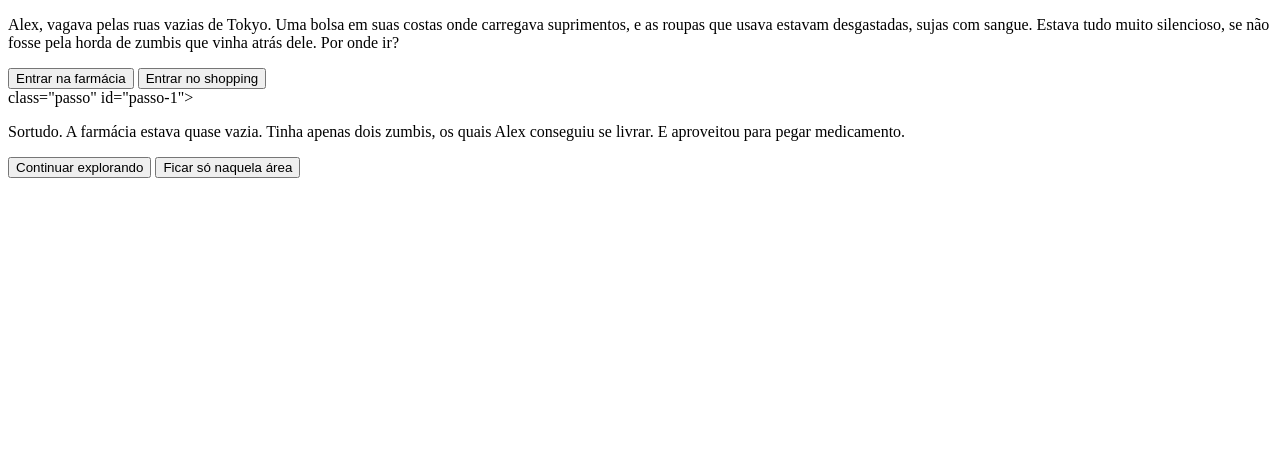
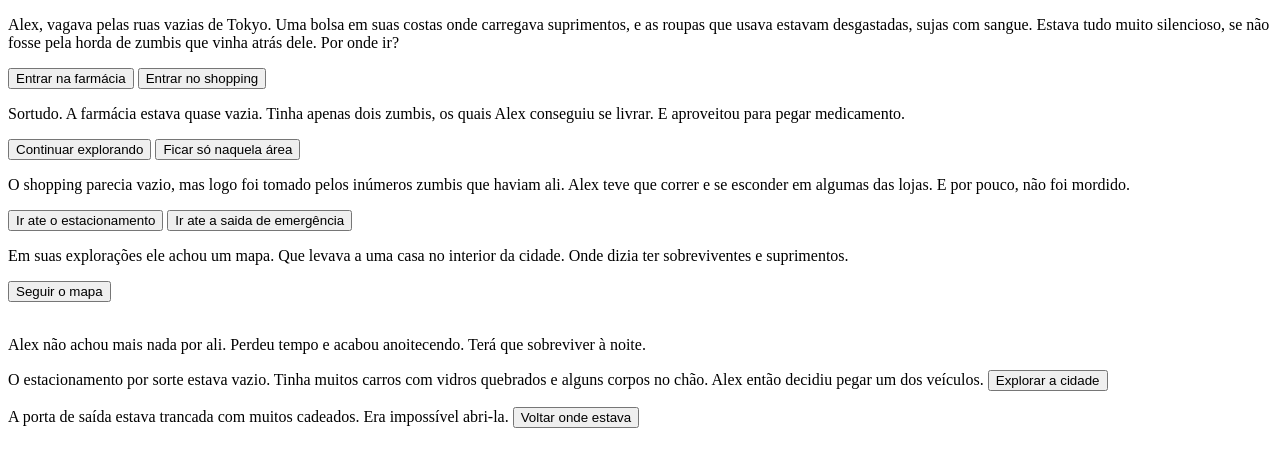
Before and after one commit to larahcn12/Projeto-aventura, a plain HTML site: page index.html in a window 1280 px wide. Drawn offline with Linux system fonts and the light colour scheme.

Commit message:
projeto aventura

```diff
--- a/index.html
+++ b/index.html
@@ -12,11 +12,31 @@
             <button class="btn-proximo" data-proxima="1">Entrar na farmácia</button>
             <button class="btn-proximo" data-proxima="2">Entrar no shopping</button>
         </div>
-        <div>class="passo" id="passo-1">
+        <div class="passo" id="passo-1">
             <p>Sortudo. A farmácia estava quase vazia. Tinha apenas dois zumbis, os quais Alex conseguiu se livrar. E aproveitou para pegar medicamento.</p>
             <button class="btn-proximo" data-proxima="3">Continuar explorando</button>
             <button class="btn-proximo" data-proxima="4">Ficar só naquela área</button>
         </div>
+        <div class="passo" id="passo-2">
+            <p>O shopping parecia vazio, mas logo foi tomado pelos inúmeros zumbis que haviam ali. Alex teve que correr e se esconder em algumas das lojas. E por pouco, não foi mordido.</p>
+            <button class="btn-proximo" data-proxima="5">Ir ate o estacionamento</button>
+            <button class="btn-proximo" data-proxima="6">Ir ate a saida de emergência</button>
+        </div>
+         <div class="passo" id="passo-3">
+            <p>Em suas explorações ele achou um mapa. Que levava a uma casa no interior da cidade. Onde dizia ter sobreviventes e suprimentos.</p>
+            <button class="btn-proximo" data-proxima="7">Seguir o mapa</button>
+        </div>
+         <div class="passo" id="passo-4">
+            <img src="" alt="">
+            <p>Alex não achou mais nada por ali. Perdeu tempo e acabou anoitecendo.  Terá que sobreviver à noite.</p>
+        </div>
+        <div class="passo" id="passo-5">
+            <p>O estacionamento por sorte estava vazio. Tinha muitos carros com vidros quebrados e alguns corpos no chão. Alex então decidiu pegar um dos veículos.
+            <button class="btn-proximo" data-proxima="7">Explorar a cidade</button>
+        </div>
+        <div class="passo" id="passo-6">
+            <p>A porta de saída estava trancada com muitos cadeados. Era impossível abri-la.
+            <button class="btn-proximo" data-proxima="8">Voltar onde estava</button>
     </main>
 
 
```
